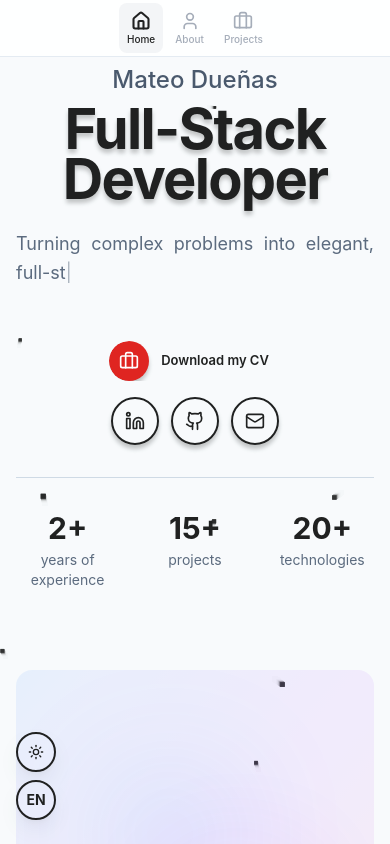
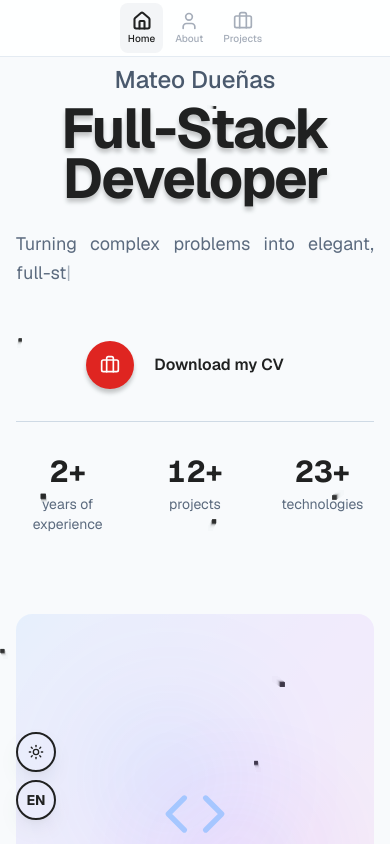
Before and after one commit to majoduan/Portafolio, a Next.js app: page / in a window 390 px wide. Shown: the top 844 px of the page. Built offline with nearby package versions, Linux system fonts and the light colour scheme.

Commit message:
feat: implement responsive typography and animations, add useCountUp hook, and update sections for improved layout

```diff
--- a/app/globals.css
+++ b/app/globals.css
@@ -1,5 +1,29 @@
 @import "tailwindcss";
 @custom-variant dark (&:where(.dark, .dark *));
+
+@theme {
+  --default-font-family: var(--font-geist-sans), ui-sans-serif, system-ui, -apple-system, "Segoe UI", sans-serif;
+
+  --text-display: clamp(3.5rem, 8vw, 8rem);
+  --text-display--line-height: 0.9;
+  --text-display--letter-spacing: -0.035em;
+  --text-display--font-weight: 700;
+
+  --text-h1: clamp(2.5rem, 5vw, 3.75rem);
+  --text-h1--line-height: 1.05;
+  --text-h1--letter-spacing: -0.025em;
+
+  --text-h2: clamp(2.25rem, 4.5vw, 3rem);
+  --text-h2--line-height: 1.1;
+  --text-h2--letter-spacing: -0.02em;
+
+  --text-h3: clamp(1.125rem, 2vw, 1.5rem);
+  --text-h3--line-height: 1.2;
+  --text-h3--letter-spacing: -0.015em;
+
+  --text-body-lg: clamp(1.125rem, 1.5vw, 1.25rem);
+  --text-body-lg--line-height: 1.65;
+}
 
 /* Scroll suave para toda la página */
 html {
@@ -281,12 +305,8 @@ html:not(.dark) .spline-container > div {
   100% { color: white; }
 }
 
-/* Hero title — large bold display */
+/* Hero title — usa la utility text-display de @theme; aquí solo extras visuales */
 .hero-title {
-  font-weight: 700;
-  font-size: clamp(3.5rem, 8vw, 8rem);
-  line-height: 90%;
-  letter-spacing: -0.03em;
   text-shadow: 0 4px 4px rgba(0, 0, 0, 0.25);
   overflow-wrap: break-word;
   max-width: 100%;
@@ -328,20 +348,15 @@ html:not(.dark) .spline-container > div {
    Reversed (--swap-dir: -1): icon right→left, bg from right, text shifts right. */
 .swap-btn {
   --swap-dir: 1;
-  --swap-icon-size: 2.5rem;
+  --swap-icon-size: 3rem;
   position: relative;
   display: inline-flex;
   align-items: center;
   border-radius: 9999px;
-  overflow: hidden;
+  /* No overflow:hidden — clipearia el drop-shadow del icono en estado base.
+     El .swap-btn-bg usa clip-path para constrenirse a la pildora. */
   transition: transform 0.3s, box-shadow 0.3s;
   cursor: pointer;
-}
-
-@media (min-width: 768px) {
-  .swap-btn {
-    --swap-icon-size: 3rem;
-  }
 }
 
 .swap-btn:hover {
@@ -361,17 +376,19 @@ html:not(.dark) .spline-container > div {
   margin: 0 auto;
 }
 
-/* Background fill — slides in from left (or right when reversed) */
+/* Background fill — se revela desde la izquierda (o derecha si --swap-dir: -1).
+   Usa clip-path en lugar de translateX para que el padre no necesite overflow:hidden. */
 .swap-btn-bg {
   position: absolute;
   inset: 0;
   background: var(--btn-primary);
-  transform: translateX(calc(-100% * var(--swap-dir)));
-  transition: transform 0.5s ease-out;
+  border-radius: inherit;
+  clip-path: inset(0 100% 0 0);
+  transition: clip-path 0.5s ease-out;
 }
 
 .swap-btn:hover .swap-btn-bg {
-  transform: translateX(0);
+  clip-path: inset(0 0 0 0);
 }
 
 /* Icon circle — starts on one side, sweeps to the other on hover */
@@ -403,19 +420,12 @@ html:not(.dark) .spline-container > div {
 .swap-btn-text {
   position: relative;
   z-index: 10;
-  padding: 0.5rem 0.75rem;
-  font-size: 0.8125rem;
+  padding: 0.75rem 1.25rem;
+  font-size: 1rem;
   font-weight: 600;
   color: black;
   white-space: nowrap;
   transition: transform 0.5s ease-out, color 0.3s;
-}
-
-@media (min-width: 768px) {
-  .swap-btn-text {
-    padding: 0.75rem 1.25rem;
-    font-size: 1rem;
-  }
 }
 
 .dark .swap-btn-text {
@@ -435,19 +445,12 @@ html:not(.dark) .spline-container > div {
 .swap-btn-wide .swap-btn-text {
   flex: 1;
   text-align: center;
-  font-size: 1rem;
-  padding: 0.75rem 1.25rem;
+  font-size: 1.125rem;
+  padding: 1rem 1.5rem;
 }
 
 .swap-btn-wide:hover .swap-btn-text {
   transform: translateX(calc(var(--swap-icon-size) * var(--swap-dir) * -1));
-}
-
-@media (min-width: 768px) {
-  .swap-btn-wide .swap-btn-text {
-    font-size: 1.125rem;
-    padding: 1rem 1.5rem;
-  }
 }
 
 /* Reversed variant — flip direction + layout (desktop only) */
@@ -455,6 +458,12 @@ html:not(.dark) .spline-container > div {
   .swap-btn-reversed {
     --swap-dir: -1;
     flex-direction: row-reverse;
+  }
+  .swap-btn-reversed .swap-btn-bg {
+    clip-path: inset(0 0 0 100%);
+  }
+  .swap-btn-reversed:hover .swap-btn-bg {
+    clip-path: inset(0 0 0 0);
   }
 }
 
--- a/app/layout.jsx
+++ b/app/layout.jsx
@@ -1,4 +1,5 @@
 import './globals.css';
+import { GeistSans } from 'geist/font/sans';
 import Providers from './providers';
 import ClientInit from './client-init';
 import BootScreenWrapper from './BootScreenWrapper';
@@ -54,7 +55,7 @@ export const viewport = {
 
 export default function RootLayout({ children }) {
   return (
-    <html lang="en" suppressHydrationWarning>
+    <html lang="en" className={GeistSans.variable} suppressHydrationWarning>
       <head>
         {/* Detect saved language/theme BEFORE React hydrates to prevent flash */}
         <script
--- a/components/RotatingTitle.jsx
+++ b/components/RotatingTitle.jsx
@@ -43,7 +43,7 @@ const RotatingTitle = memo(({ titles }) => {
   // Fallback for non-array
   if (!Array.isArray(titles)) {
     return (
-      <h1 className="hero-title text-black dark:text-white mb-8">
+      <h1 className="hero-title text-display text-black dark:text-white mb-8">
         {titles}
       </h1>
     );
@@ -55,7 +55,7 @@ const RotatingTitle = memo(({ titles }) => {
   return (
     <div className="overflow-hidden w-full">
       <h1
-        className={`hero-title text-black dark:text-white mb-8 rotating-title-${phase}`}
+        className={`hero-title text-display text-black dark:text-white mb-8 rotating-title-${phase}`}
         aria-live="polite"
         aria-atomic="true"
       >
--- a/components/TechCard.jsx
+++ b/components/TechCard.jsx
@@ -68,7 +68,7 @@ const TechCard = memo(({ tech, index, isMobile, animationState, onMouseEnter, on
       onMouseEnter={onMouseEnter}
       onMouseLeave={onMouseLeave}
     >
-      <div className="p-4 lg:p-6">
+      <div className="p-4">
         <div className="flex items-center gap-2 lg:gap-4">
           {/* Left section - 65% */}
           <div className="flex items-center gap-2 lg:gap-4 w-[65%] min-w-0">
--- a/components/sections/CertificatesSection.jsx
+++ b/components/sections/CertificatesSection.jsx
@@ -90,10 +90,10 @@ const CertificatesSection = React.memo(() => {
   }, [currentCertificateIndex, viewMode]);
 
   return (
-    <section id="certificates" className="pt-20 bg-transparent relative z-10 overflow-hidden transition-colors duration-300">
+    <section id="certificates" className="py-20 md:py-24 bg-transparent relative z-10 overflow-hidden transition-colors duration-300">
       {/* Title row with pause button (button absolute-positioned right, mirrors TechnologiesSection) */}
       <div className="max-w-7xl mx-auto px-4 mb-6 relative">
-        <h2 className="text-4xl md:text-5xl font-bold text-center mb-4 pb-2 leading-tight text-black dark:text-white">
+        <h2 className="text-h2 font-bold text-center mb-4 pb-2 text-black dark:text-white">
           {t('certificates.title')}
         </h2>
         <button
--- a/components/sections/ContactSection.jsx
+++ b/components/sections/ContactSection.jsx
@@ -11,11 +11,11 @@ const ContactSection = React.memo(() => {
   return (
     <>
       {/* Contact Section */}
-      <section id="contact" className="py-12 md:py-16 lg:py-20 relative z-10 bg-transparent transition-colors duration-300">
+      <section id="contact" className="py-20 md:py-24 relative z-10 bg-transparent transition-colors duration-300">
         <div className="max-w-7xl mx-auto px-4">
           {/* Section Title */}
           <div className="text-center mb-8 md:mb-12 lg:mb-16">
-            <h2 className="text-3xl md:text-5xl lg:text-6xl font-bold mb-3 md:mb-4 text-black dark:text-white">
+            <h2 className="text-h2 font-bold mb-4 text-black dark:text-white">
               {t('contact.title')}
             </h2>
             <p className="text-slate-600 dark:text-slate-300 text-base md:text-lg lg:text-xl max-w-2xl mx-auto px-4">
--- a/components/sections/HeroSection.jsx
+++ b/components/sections/HeroSection.jsx
@@ -2,6 +2,8 @@
 import React, { useState, useEffect, useRef, useMemo, useCallback, useContext, Suspense, Component } from 'react';
 import { Mail, Linkedin, Github, Code, Briefcase } from 'lucide-react';
 import { useTranslation } from '../../hooks/useTranslation';
+import { useReversibleInView } from '../../hooks/useReversibleInView';
+import { useCountUp } from '../../hooks/useCountUp';
 import { AppContext } from '../../contexts/AppContext';
 
 // Dynamic import Spline with SSR disabled for Next.js
@@ -16,6 +18,23 @@ class SplineErrorBoundary extends Component {
     if (this.state.hasError) return this.props.fallback;
     return this.props.children;
   }
+}
+
+function StatNumber({ target, suffix, label }) {
+  const ref = useRef(null);
+  const inView = useReversibleInView(ref, { threshold: 0.4, rootMargin: '0px' });
+  const value = useCountUp({ end: target, duration: 1800, enabled: inView });
+
+  return (
+    <div ref={ref} className="text-center">
+      <div className="text-3xl font-bold text-black dark:text-white tabular-nums">
+        {value}{suffix}
+      </div>
+      <div className="text-sm text-slate-600 dark:text-slate-400 mt-1 transition-colors duration-300">
+        {label}
+      </div>
+    </div>
+  );
 }
 
 const HeroSection = React.memo(({ shouldLoadSpline }) => {
@@ -125,10 +144,10 @@ const HeroSection = React.memo(({ shouldLoadSpline }) => {
             <p className="text-2xl md:text-3xl text-slate-700 dark:text-slate-100 mb-2 font-medium transition-colors duration-300">
               {t('hero.name')}
             </p>
-            <h1 className="hero-title text-black dark:text-white mb-6">
+            <h1 className="hero-title text-display text-black dark:text-white mb-6">
               {t('hero.title')}
             </h1>
-            <p className="text-lg md:text-xl text-slate-600 dark:text-slate-100 max-w-2xl mx-auto lg:mx-0 mb-8 leading-relaxed min-h-[80px] text-justify transition-colors duration-300">
+            <p className="text-body-lg text-slate-600 dark:text-slate-100 max-w-2xl mx-auto lg:mx-0 mb-8 min-h-[80px] text-justify transition-colors duration-300">
               {typewriterText}
               <span className="animate-pulse">|</span>
             </p>
@@ -156,8 +175,8 @@ const HeroSection = React.memo(({ shouldLoadSpline }) => {
                 </span>
               </a>
 
-              {/* Iconos sociales */}
-              <div className="flex gap-3">
+              {/* Iconos sociales — ocultos en mobile (los hay en el footer) */}
+              <div className="hidden md:flex gap-3">
                 <a
                   href="https://www.linkedin.com/in/mateodue/"
                   target="_blank"
@@ -186,18 +205,11 @@ const HeroSection = React.memo(({ shouldLoadSpline }) => {
             {/* Estadisticas */}
             <div className="grid grid-cols-3 gap-6 pt-8 border-t border-slate-300 dark:border-white/10 transition-colors duration-300">
               {[
-                { value: '2+', label: t('hero.stats.experience') },
-                { value: '15+', label: t('hero.stats.projects') },
-                { value: '20+', label: t('hero.stats.technologies') }
+                { target: 2, suffix: '+', label: t('hero.stats.experience') },
+                { target: 15, suffix: '+', label: t('hero.stats.projects') },
+                { target: 30, suffix: '+', label: t('hero.stats.technologies') }
               ].map((stat, i) => (
-                <div key={i} className="text-center">
-                  <div className="text-3xl font-bold text-black dark:text-white">
-                    {stat.value}
-                  </div>
-                  <div className="text-sm text-slate-600 dark:text-slate-400 mt-1 transition-colors duration-300">
-                    {stat.label}
-                  </div>
-                </div>
+                <StatNumber key={i} target={stat.target} suffix={stat.suffix} label={stat.label} />
               ))}
             </div>
           </div>
--- a/components/sections/ProjectsSection.jsx
+++ b/components/sections/ProjectsSection.jsx
@@ -169,9 +169,9 @@ const ProjectsSection = React.memo(() => {
 
   return (
     <>
-      <section ref={projectsSectionRef} id="projects" className="py-20 relative z-10 bg-transparent transition-colors duration-300">
+      <section ref={projectsSectionRef} id="projects" className="py-20 md:py-24 relative z-10 bg-transparent transition-colors duration-300">
         <div className="max-w-7xl mx-auto px-4 mb-12">
-          <h2 className="text-4xl md:text-5xl font-bold text-center mb-4 pb-2 leading-tight text-black dark:text-white">
+          <h2 className="text-h2 font-bold text-center mb-4 pb-2 text-black dark:text-white">
             {t('projects.title')}
           </h2>
         </div>
--- a/components/sections/TechnologiesSection.jsx
+++ b/components/sections/TechnologiesSection.jsx
@@ -171,9 +171,9 @@ const TechnologiesSection = React.memo(() => {
   const displayTab = transition.phase === 'transitioning' ? transition.toTab : currentTechTab;
 
   return (
-    <section id="technologies" className="pt-20 relative z-10 bg-transparent transition-colors duration-300">
+    <section id="technologies" className="py-20 md:py-24 relative z-10 bg-transparent transition-colors duration-300">
       <div className="max-w-7xl mx-auto px-4">
-        <h2 className="text-4xl md:text-5xl font-bold text-center mb-4 pb-2 leading-tight text-black dark:text-white">
+        <h2 className="text-h2 font-bold text-center mb-4 pb-2 text-black dark:text-white">
           {t('technologies.title')}
         </h2>
         {/* Tab Navigation Bar */}
--- /dev/null
+++ b/hooks/useCountUp.js
@@ -0,0 +1,41 @@
+'use client';
+import { useEffect, useRef, useState } from 'react';
+
+const ease = (t) => t;
+
+export function useCountUp({ end, duration = 1800, enabled = true, start = 0 }) {
+  const [value, setValue] = useState(start);
+  const rafRef = useRef(null);
+  const startTimeRef = useRef(null);
+
+  useEffect(() => {
+    if (typeof window === 'undefined') return;
+    if (!enabled) return;
+
+    const reduced = window.matchMedia('(prefers-reduced-motion: reduce)').matches;
+    if (reduced) {
+      setValue(end);
+      return;
+    }
+
+    setValue(start);
+    startTimeRef.current = null;
+
+    const tick = (ts) => {
+      if (startTimeRef.current === null) startTimeRef.current = ts;
+      const elapsed = ts - startTimeRef.current;
+      const progress = Math.min(elapsed / duration, 1);
+      setValue(Math.round(start + (end - start) * ease(progress)));
+      if (progress < 1) {
+        rafRef.current = requestAnimationFrame(tick);
+      }
+    };
+    rafRef.current = requestAnimationFrame(tick);
+
+    return () => {
+      if (rafRef.current) cancelAnimationFrame(rafRef.current);
+    };
+  }, [enabled, end, duration, start]);
+
+  return value;
+}
--- a/package.json
+++ b/package.json
@@ -19,6 +19,7 @@
   "dependencies": {
     "@splinetool/react-spline": "^4.1.0",
     "@splinetool/runtime": "^1.12.70",
+    "geist": "^1.7.0",
     "lucide-react": "^0.552.0",
     "next": "^15.3.3",
     "react": "^18.3.1",
--- a/pnpm-workspace.yaml
+++ /dev/null
@@ -1 +0,0 @@
-onlyBuiltDependencies: sharp
```
Also changed, not shown: 1 other file (tests, documents, lock files or other folders).
